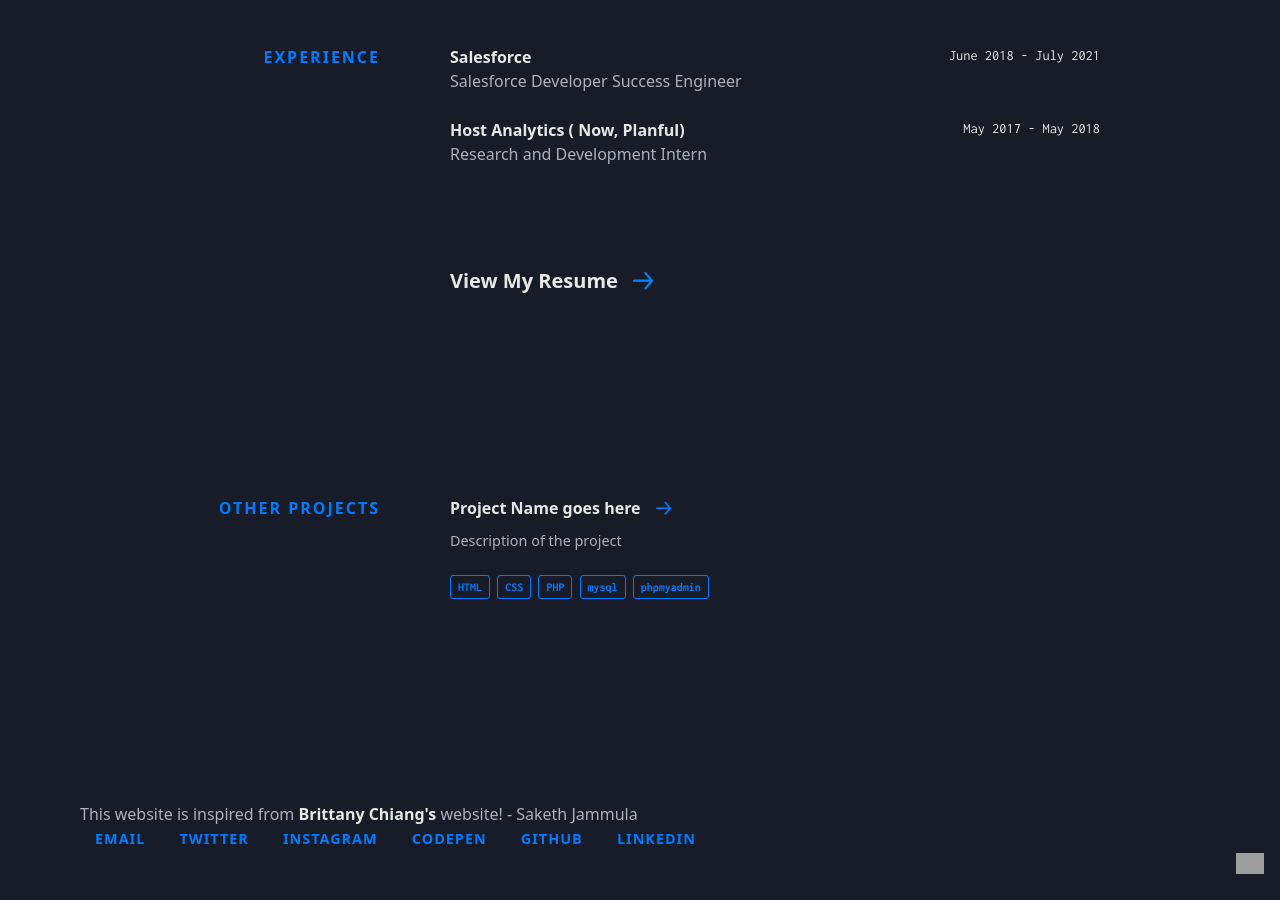
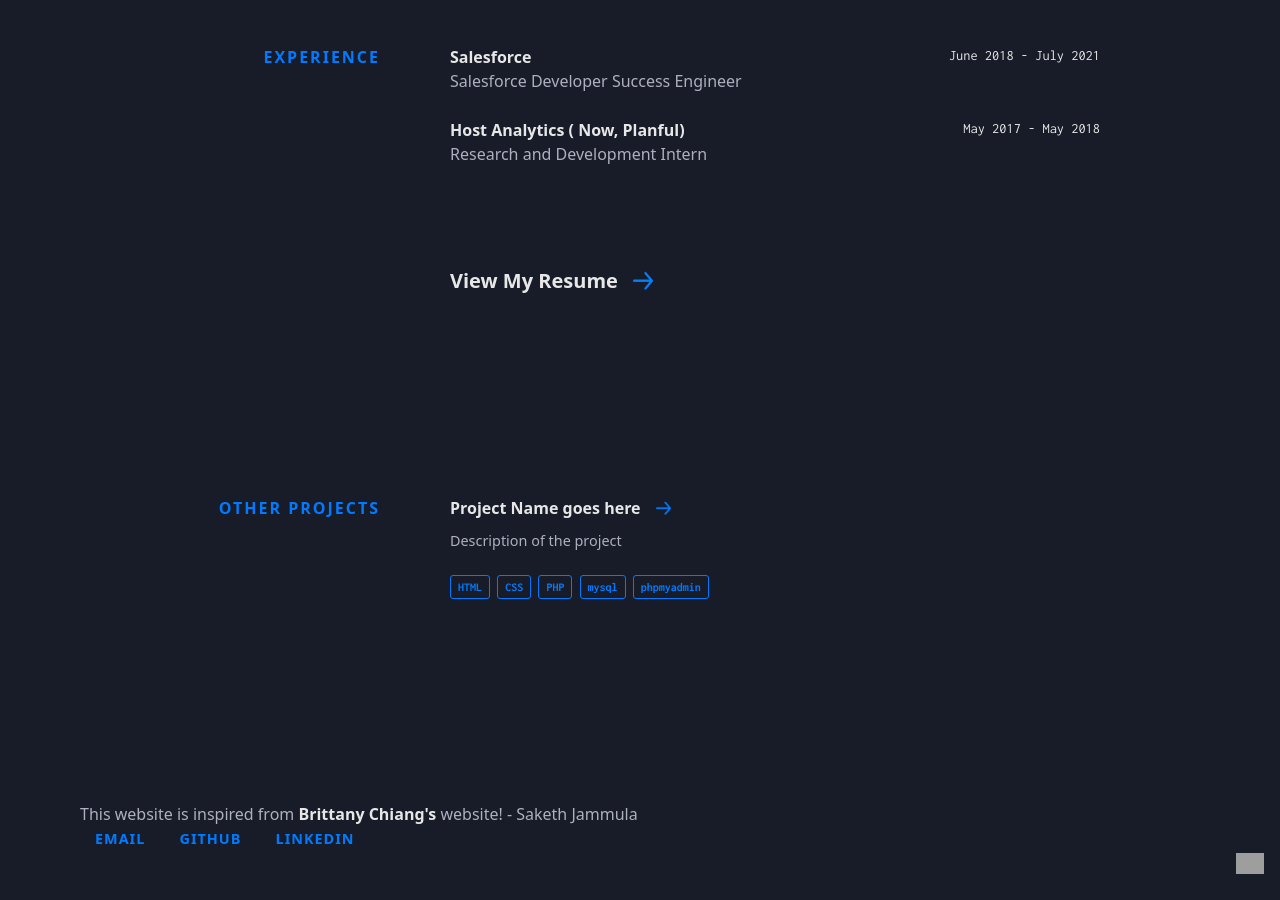
Before and after one commit to SakethJammula/sakethjammula.github.io, a Jekyll site: the page built from index.html, in a window 1280 px wide and 900 px high, scrolled down 1797 px. Built offline with Jekyll 4.4.1, drawn with Linux system fonts in a browser that asks for light colours; nearby versions of some CDN libraries; some web fonts are replaced; grey boxes are pictures that could not be loaded.

Commit message:
Update _config.yml

```diff
--- a/_config.yml
+++ b/_config.yml
@@ -11,16 +11,10 @@ resume: https://sakethjammula.github.io/resume.pdf
 social:
   - title: email
     url: mailto:SakethReddy.Jammula@uga.edu
-  - title: twitter
-    url: ''
-  - title: instagram
-    url: ''
-  - title: codepen
-    url: ''
   - title: github
     url: https://github.com/sakethjammula
   - title: linkedin
-    url: ''
+    url: https://www.linkedin.com/in/sakethjammula/
 
 # Build settings
 markdown: kramdown
```
